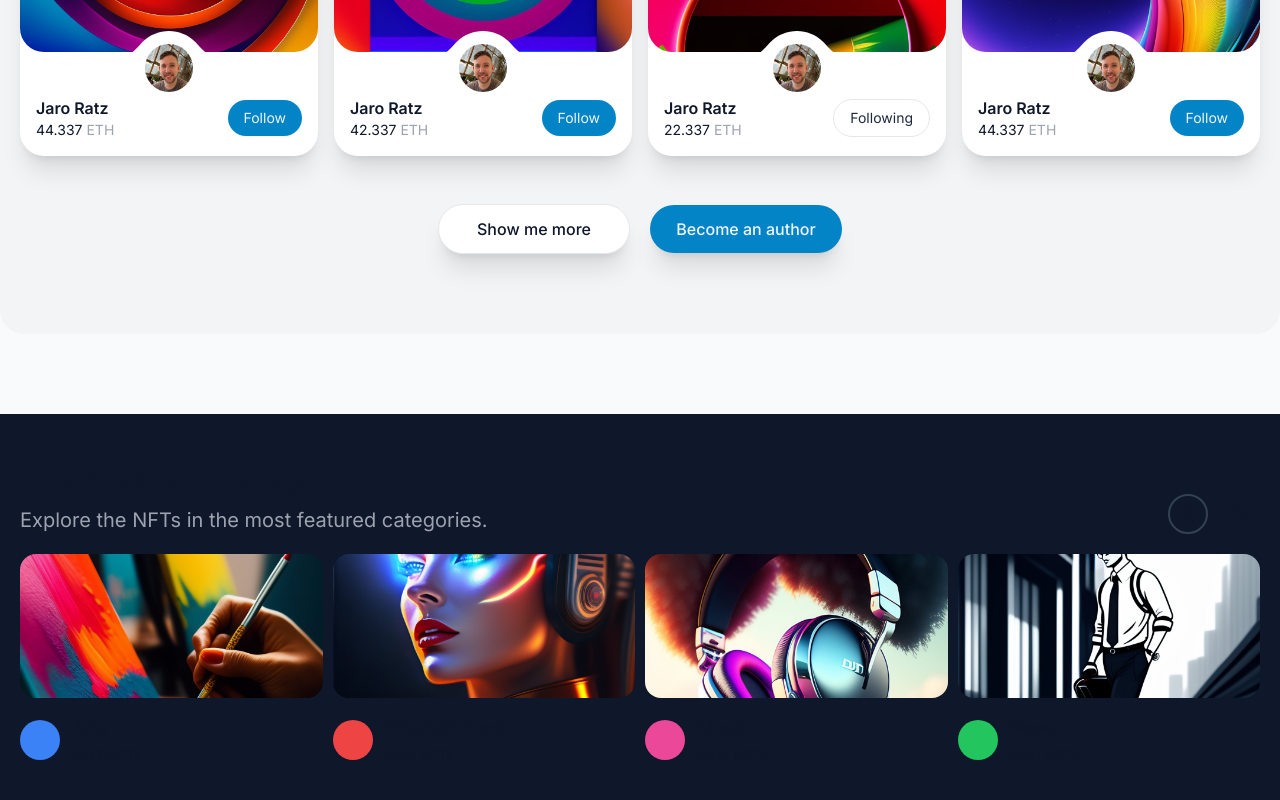
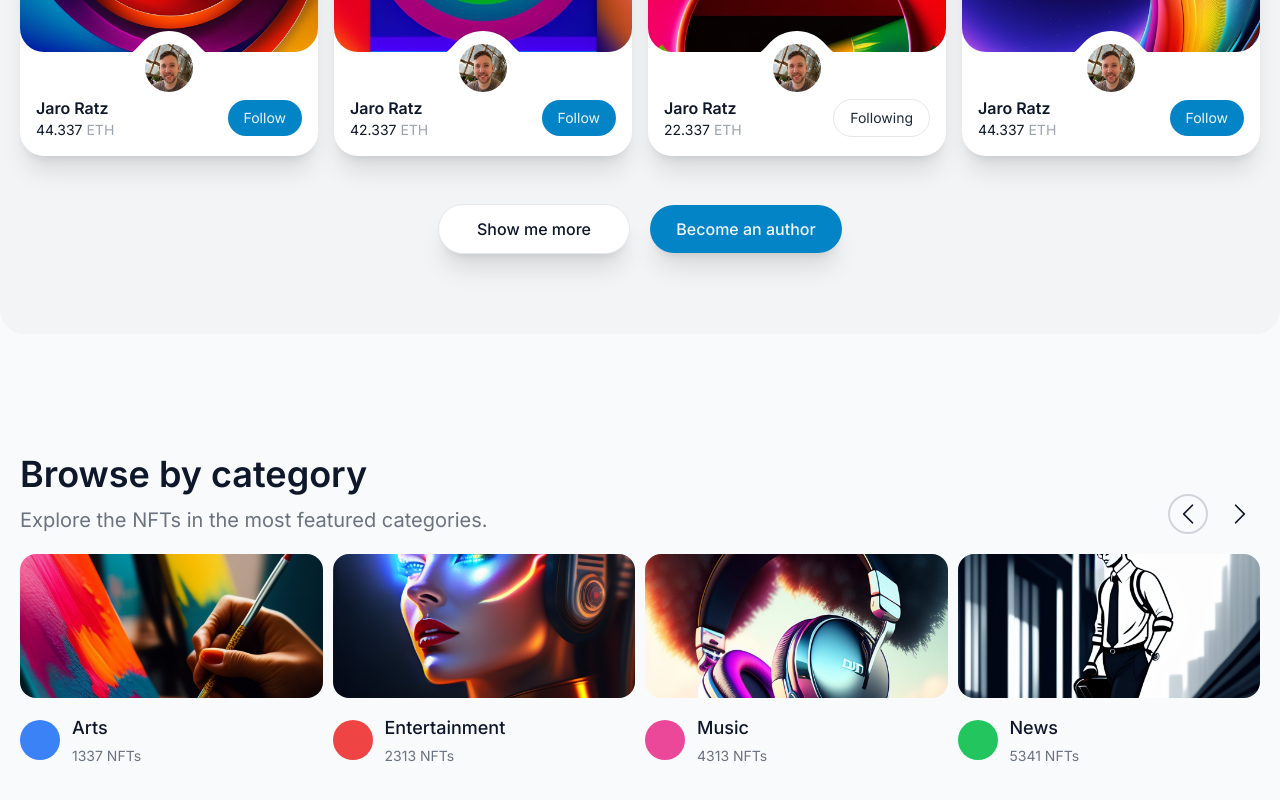
Before and after one commit to M4p4/tailwind-templates, a Next.js app: page /marketplace in a window 1280 px wide. Shown: the part 2832-3632 px from the top of the page. Built offline with nearby package versions, Linux system fonts and the light colour scheme.

Commit message:
improved light design

```diff
--- a/components/marketplace/BrowseCategory/BrowseCategory.jsx
+++ b/components/marketplace/BrowseCategory/BrowseCategory.jsx
@@ -27,13 +27,13 @@ const BrowseCategory = ({ categories, options }) => {
 
   return (
     <div
-      className="bg-slate-900 py-10 container px-5 mt-5 lg:mt-20 mx-auto pb-20 lg:pb-30"
+      className="dark:bg-slate-900 bg-slate-50 py-10 container px-5 mt-5 lg:mt-20 mx-auto pb-20 lg:pb-30"
       ref={sliderRef}
     >
       <div className="flex flex-col sm:flex-row justify-between">
         <div className="flex flex-col space-y-3">
           <h2 className="text-4xl font-semibold">Browse by category</h2>
-          <div className="text-xl font-light text-gray-400">
+          <div className="text-xl font-light dark:text-gray-400 text-gray-500">
             Explore the NFTs in the most featured categories.
           </div>
         </div>
@@ -45,8 +45,10 @@ const BrowseCategory = ({ categories, options }) => {
             onMouseEnter={() => setLeftIsActive(true)}
             data-glide-dir="<"
             className={classNames(
-              leftIsActive ? 'border-slate-700' : 'border-slate-900',
-              'hover:border-slate-700 border-2 p-1 rounded-full w-10 h-10'
+              leftIsActive
+                ? 'dark:border-slate-700 border-gray-300'
+                : 'dark:border-slate-900 border-slate-50',
+              'dark:hover:border-slate-700 hover:border-gray-300 border-2 p-1 rounded-full w-10 h-10'
             )}
           >
             <ChevronLeftIcon />
@@ -55,8 +57,10 @@ const BrowseCategory = ({ categories, options }) => {
             onMouseEnter={() => setLeftIsActive(false)}
             data-glide-dir=">"
             className={classNames(
-              !leftIsActive ? 'border-slate-700' : 'border-slate-900',
-              'hover:border-slate-700 border-2 p-1 rounded-full w-10 h-10'
+              !leftIsActive
+                ? 'dark:border-slate-700 border-gray-300'
+                : 'dark:border-slate-900 border-slate-50',
+              'dark:hover:border-slate-700 hover:border-gray-300 border-2 p-1 rounded-full w-10 h-10'
             )}
           >
             <ChevronRightIcon />
@@ -92,7 +96,7 @@ const BrowseCategory = ({ categories, options }) => {
                       <h2 className="text-base sm:text-lg font-medium truncate">
                         {category.name}
                       </h2>
-                      <span className="block mt-1 text-sm">
+                      <span className="block mt-1 text-sm dark:text-gray-400 text-gray-500">
                         {category.amount} NFTs
                       </span>
                     </div>
```
